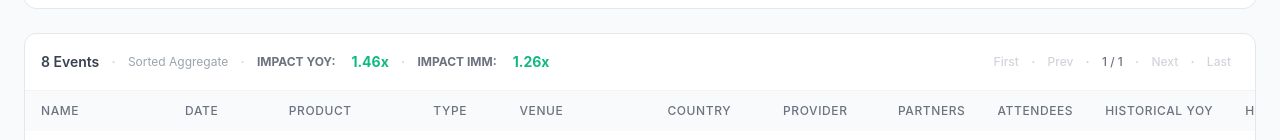
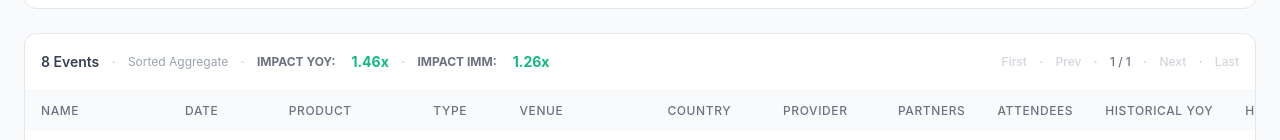
Before and after one commit to rr-quantifai/cloud-beacon, a React (Vite) app: page / in a window 1280 px wide. Shown: the part 605-745 px from the top of the page. Built offline with nearby package versions, Linux system fonts and the light colour scheme.

Commit message:
Update App.jsx

```diff
--- a/src/App.jsx
+++ b/src/App.jsx
@@ -347,7 +347,7 @@ const EventTable = ({ sortedGrouped, tableAgg, fName, sortCol, sortDir, toggleSo
         <span className="text-gray-300 mx-1">·</span>
         <button onClick={() => setPage(p => Math.min(totalPages - 1, p + 1))} disabled={safePage >= totalPages - 1} className={"px-2 py-1 text-xs font-medium rounded-md transition " + (safePage >= totalPages - 1 ? "text-gray-300 cursor-not-allowed" : "text-gray-500 hover:bg-gray-100")}>Next</button>
         <span className="text-gray-300 mx-1">·</span>
-        <button onClick={() => setPage(totalPages - 1)} disabled={safePage >= totalPages - 1} className={"px-2 py-1 text-xs font-medium rounded-md transition " + (safePage >= totalPages - 1 ? "text-gray-300 cursor-not-allowed" : "text-gray-500 hover:bg-gray-100")}>Last</button>
+        <button onClick={() => setPage(totalPages - 1)} disabled={safePage >= totalPages - 1} className={"pl-2 py-1 text-xs font-medium rounded-md transition " + (safePage >= totalPages - 1 ? "text-gray-300 cursor-not-allowed" : "text-gray-500 hover:bg-gray-100")}>Last</button>
       </div>
     </div></div>
     <div className="overflow-x-auto"><table className="w-full text-sm" style={{minWidth:"1700px"}}><thead><tr className="bg-gray-50 text-left">
```
